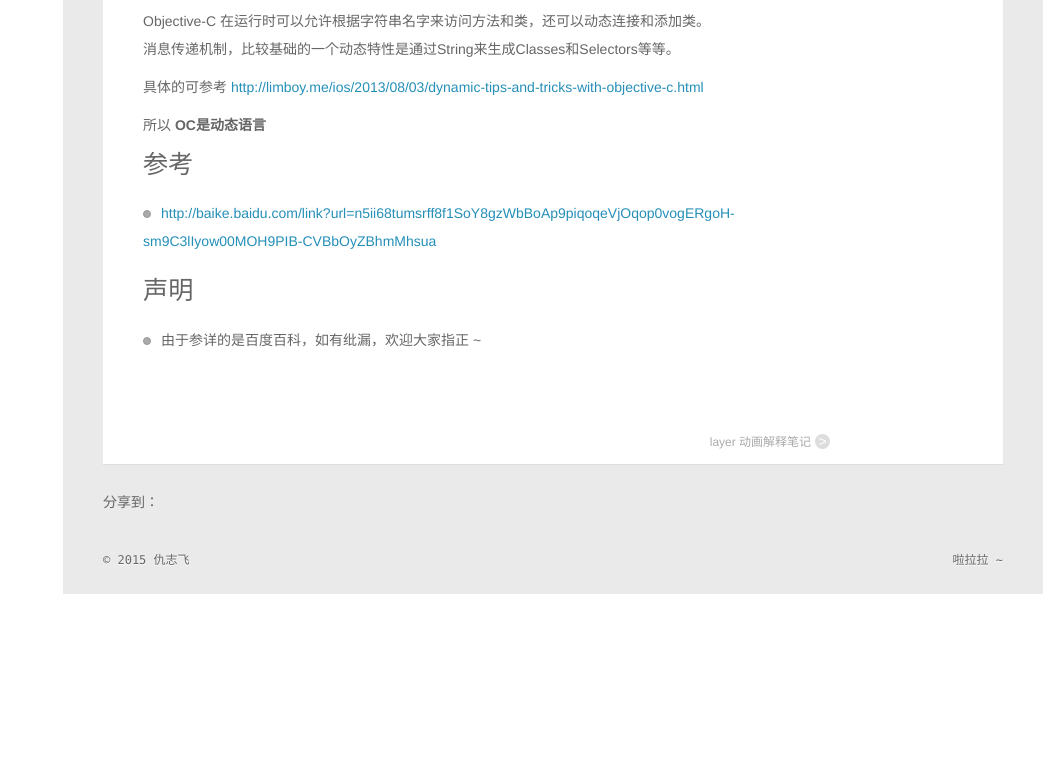
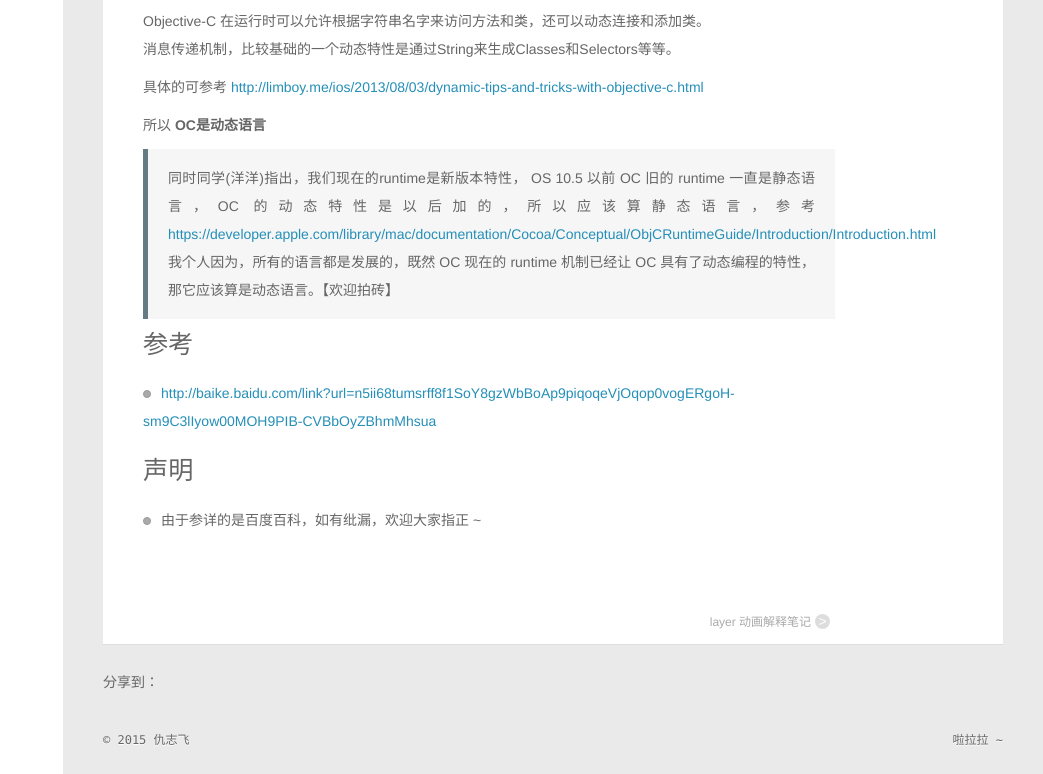
Before and after one commit to QiuZhiFei/QiuZhiFei.github.io, a plain HTML site: page 2015/02/03/iOS基础/Objective-C是不是动态语言/index.html in a window 1280 px wide. Shown: the part 1003-1777 px from the top of the page, without its empty margins (237-1280 px from the left). Before the commit the page ends 1597 px from the top, so only its background shows below. Drawn offline with nearby package versions, Linux system fonts and the light colour scheme; a script that the page names is missing.

Commit message:
Site updated: 2015-02-03 23:34:33

```diff
--- a/2015/02/03/iOS基础/Objective-C是不是动态语言/index.html
+++ b/2015/02/03/iOS基础/Objective-C是不是动态语言/index.html
@@ -165,6 +165,9 @@
 <p>Objective-C 在运行时可以允许根据字符串名字来访问方法和类，还可以动态连接和添加类。<br>消息传递机制，比较基础的一个动态特性是通过String来生成Classes和Selectors等等。</p>
 <p>具体的可参考 <a href="http://limboy.me/ios/2013/08/03/dynamic-tips-and-tricks-with-objective-c.html" target="_blank" rel="external">http://limboy.me/ios/2013/08/03/dynamic-tips-and-tricks-with-objective-c.html</a></p>
 <p>所以 <strong> OC是动态语言 </strong></p>
+<blockquote>
+<p>同时同学(洋洋)指出，我们现在的runtime是新版本特性， OS 10.5 以前 OC 旧的 runtime 一直是静态语言，OC 的动态特性是以后加的，所以应该算静态语言，参考 <a href="https://developer.apple.com/library/mac/documentation/Cocoa/Conceptual/ObjCRuntimeGuide/Introduction/Introduction.html" target="_blank" rel="external">https://developer.apple.com/library/mac/documentation/Cocoa/Conceptual/ObjCRuntimeGuide/Introduction/Introduction.html</a><br>我个人因为，所有的语言都是发展的，既然 OC 现在的 runtime 机制已经让 OC 具有了动态编程的特性，那它应该算是动态语言。【欢迎拍砖】</p>
+</blockquote>
 <h1 id="参考">参考</h1>
 <ol>
 <li><a href="http://baike.baidu.com/link?url=n5ii68tumsrff8f1SoY8gzWbBoAp9piqoqeVjOqop0vogERgoH-sm9C3lIyow00MOH9PIB-CVBbOyZBhmMhsua" target="_blank" rel="external">http://baike.baidu.com/link?url=n5ii68tumsrff8f1SoY8gzWbBoAp9piqoqeVjOqop0vogERgoH-sm9C3lIyow00MOH9PIB-CVBbOyZBhmMhsua</a></li>
```
